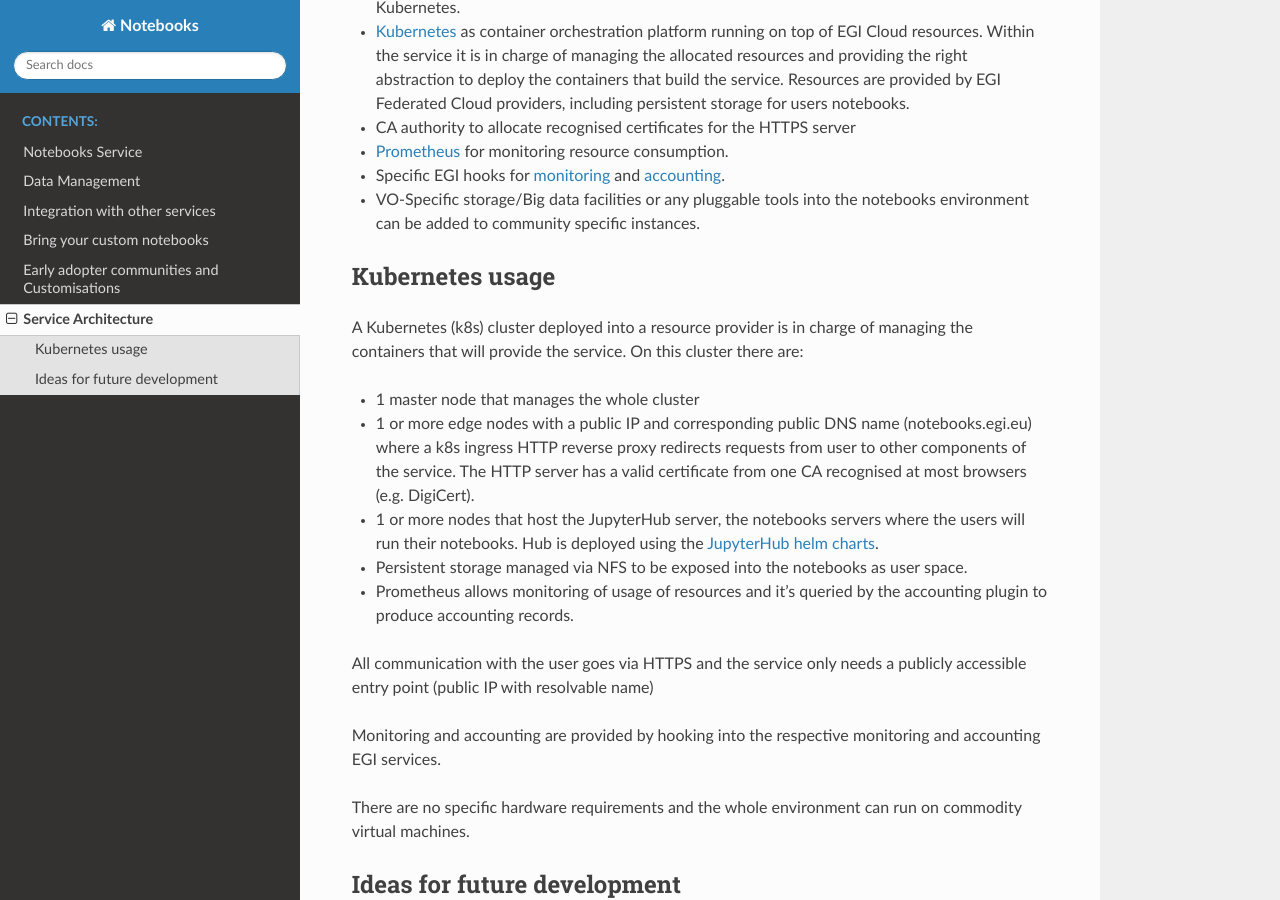
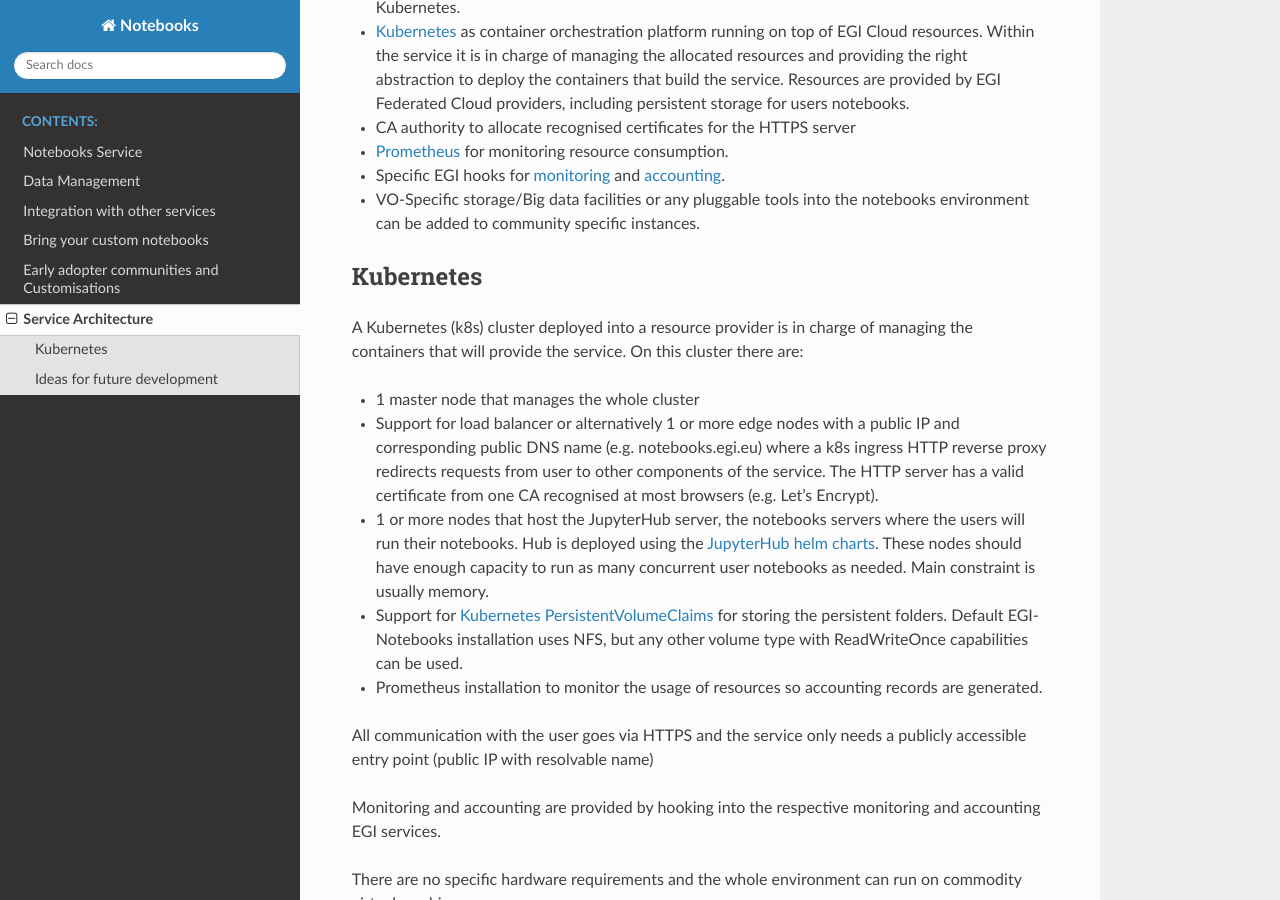
Before and after one commit to EGI-Federation/notebooks, a Sphinx documentation site: the page built from source/technical.rst, in a window 1280 px wide and 900 px high, scrolled down 236 px. Built offline with Sphinx 7.4.7 and the Read the Docs theme 2.0.0, drawn with Linux system fonts in a browser that asks for light colours.

Commit message:
Updated k8s description

```diff
--- a/source/technical.rst
+++ b/source/technical.rst
@@ -24,31 +24,35 @@ functionality:
 * VO-Specific storage/Big data facilities or any pluggable tools into the
   notebooks environment can be added to community specific instances.
 
-
 .. [[File:EGI_Notebooks_Stack.png|center|650px|EGI Notebooks Achitecture]]
 
-Kubernetes usage
-::::::::::::::::
+Kubernetes
+::::::::::
 
 A Kubernetes (k8s) cluster deployed into a resource provider is in charge of
 managing the containers that will provide the service. On this cluster there are:
 
 * 1 master node that manages the whole cluster
 
-* 1 or more edge nodes with a public IP and corresponding public DNS name
-  (notebooks.egi.eu) where a k8s ingress HTTP reverse proxy redirects requests
-  from user to other components of the service. The HTTP server has a valid
-  certificate from one CA recognised at most browsers (e.g. DigiCert).
+* Support for load balancer or alternatively 1 or more edge nodes with a
+  public IP and corresponding public DNS name (e.g. notebooks.egi.eu) where
+  a k8s ingress HTTP reverse proxy redirects requests from user to other
+  components of the service. The HTTP server has a valid certificate from
+  one CA recognised at most browsers (e.g. Let's Encrypt).
 
 * 1 or more nodes that host the JupyterHub server, the notebooks servers where
   the users will run their notebooks. Hub is deployed using the
-  `JupyterHub helm charts <https://jupyterhub.github.io/helm-chart/>`_.
+  `JupyterHub helm charts <https://jupyterhub.github.io/helm-chart/>`_. These
+  nodes should have enough capacity to run as many concurrent user notebooks as
+  needed. Main constraint is usually memory.
 
-* Persistent storage managed via NFS to be exposed into the notebooks as
-  user space.
+* Support for `Kubernetes PersistentVolumeClaims <https://kubernetes.io/docs/concepts/storage/persistent-volumes/>`_
+  for storing the persistent folders. Default EGI-Notebooks installation
+  uses NFS, but any other volume type with ReadWriteOnce capabilities can be
+  used.
 
-* Prometheus allows monitoring of usage of resources and it's queried by the
-  accounting plugin to produce accounting records.
+* Prometheus installation to monitor the usage of resources so accounting
+  records are generated.
 
 All communication with the user goes via HTTPS and the service only needs a
 publicly accessible entry point (public IP with resolvable name)
```
